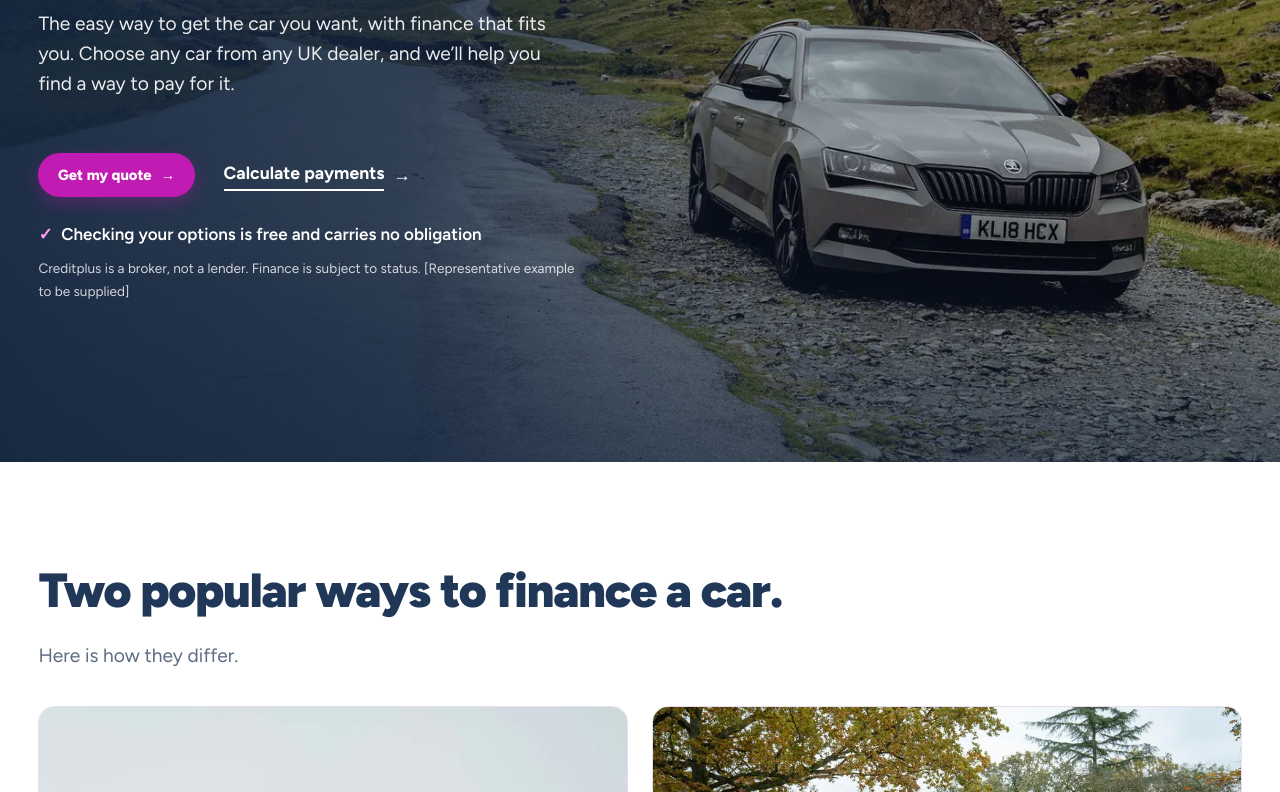
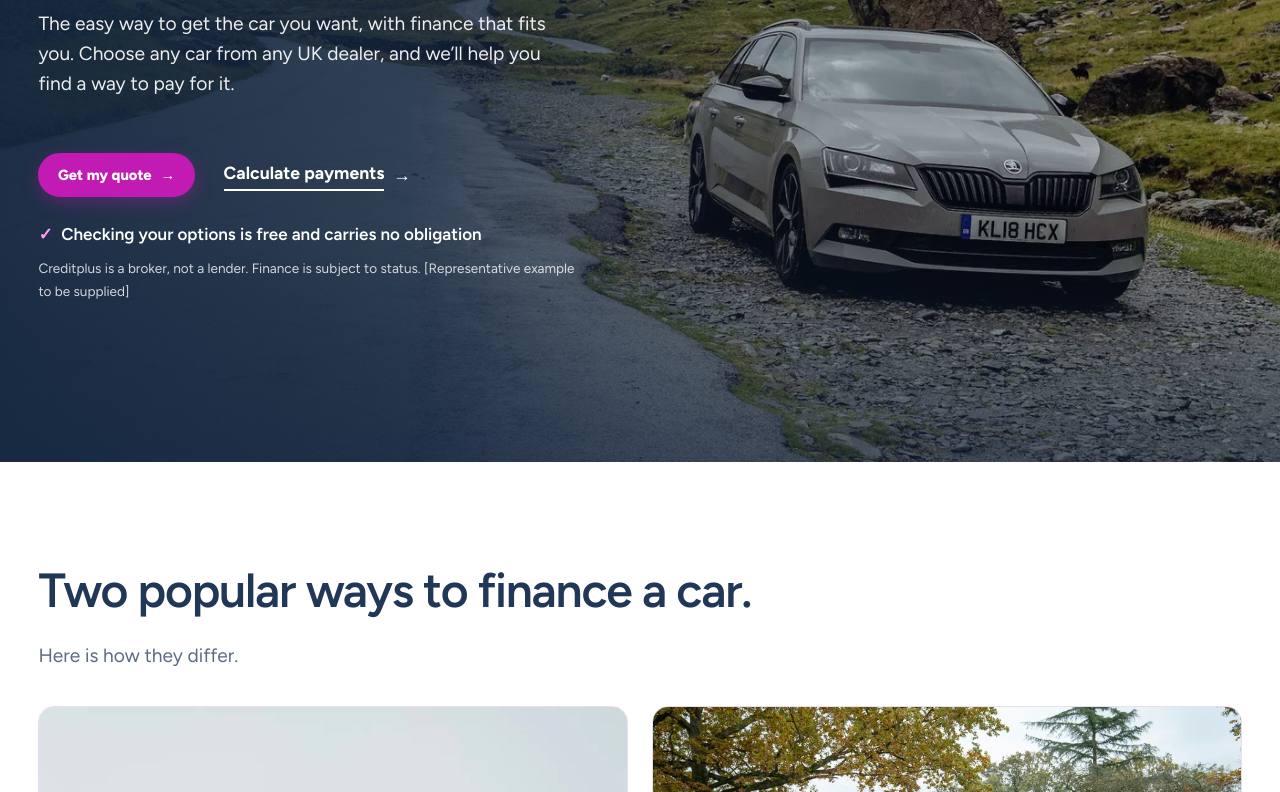
Before and after one commit to Louis-B-Work/creditplus, a website: page index.html in a window 1280 px wide. Shown: the part 338-1130 px from the top of the page. Drawn offline with Linux system fonts and the light colour scheme.

Commit message:
Titles use semi-bold weight
Co-Authored-By: Claude Sonnet 5.5 <noreply@anthropic.com>

```diff
--- a/assets/css/styles.css
+++ b/assets/css/styles.css
@@ -528,3 +528,6 @@ body.has-bleed:not(.hero-past) .btn.btn--pill-mobile{display:none}
 /* v4.3 every Get my quote button matches the nav button size */
 .btn--lg,.btn--sm{font-size:.92rem;padding:.55em 1.2em;min-height:44px;display:inline-flex;align-items:center;justify-content:center;box-shadow:0 6px 18px rgba(194,27,179,.3)}
 .btn--lg:hover,.btn--sm:hover{box-shadow:0 8px 22px rgba(194,27,179,.42)}
+
+/* v4.4 titles are semi-bold */
+h1,h2,h3,h4,.type-h1,.type-h2,.type-h3,.strip-text{font-weight:600}
```
